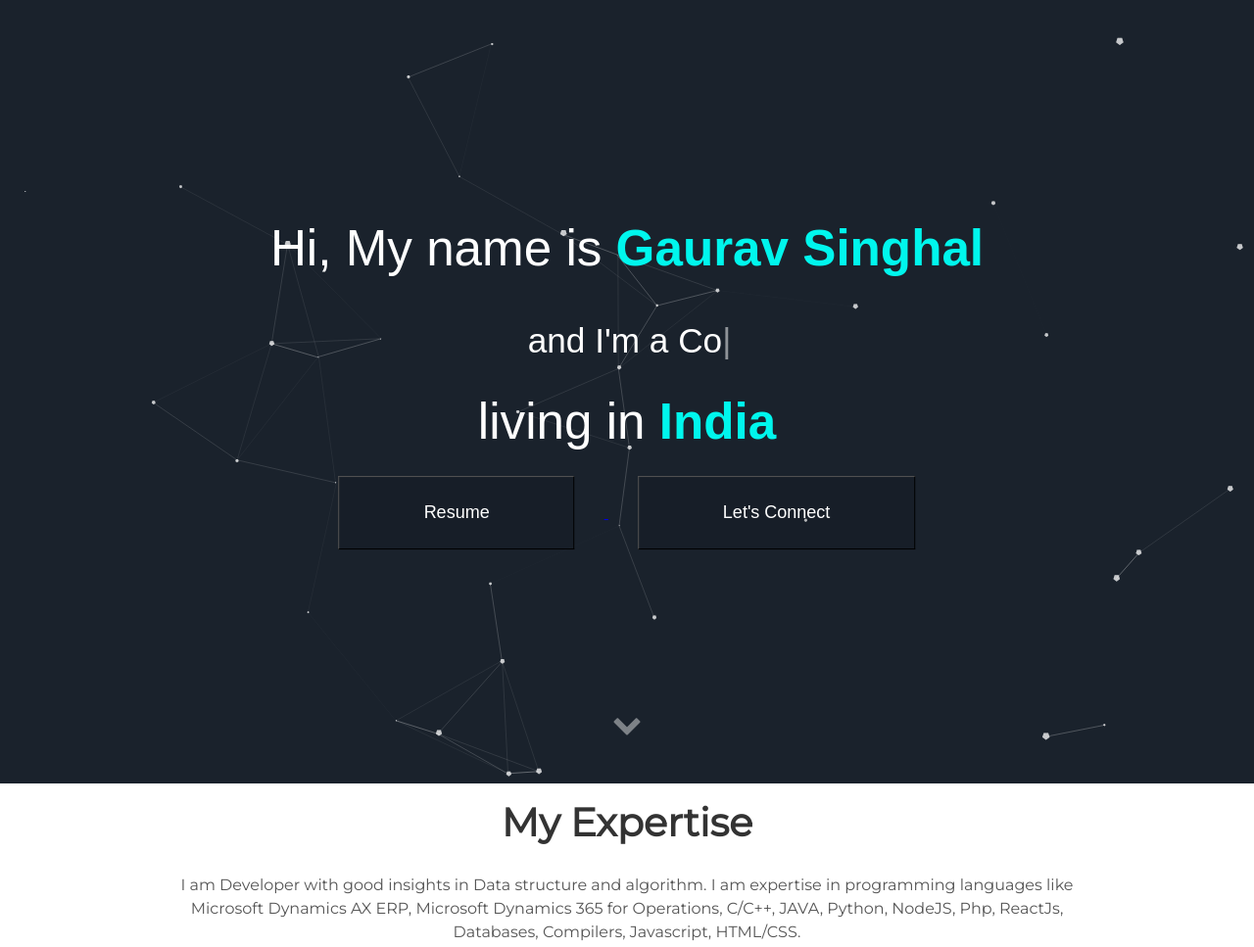
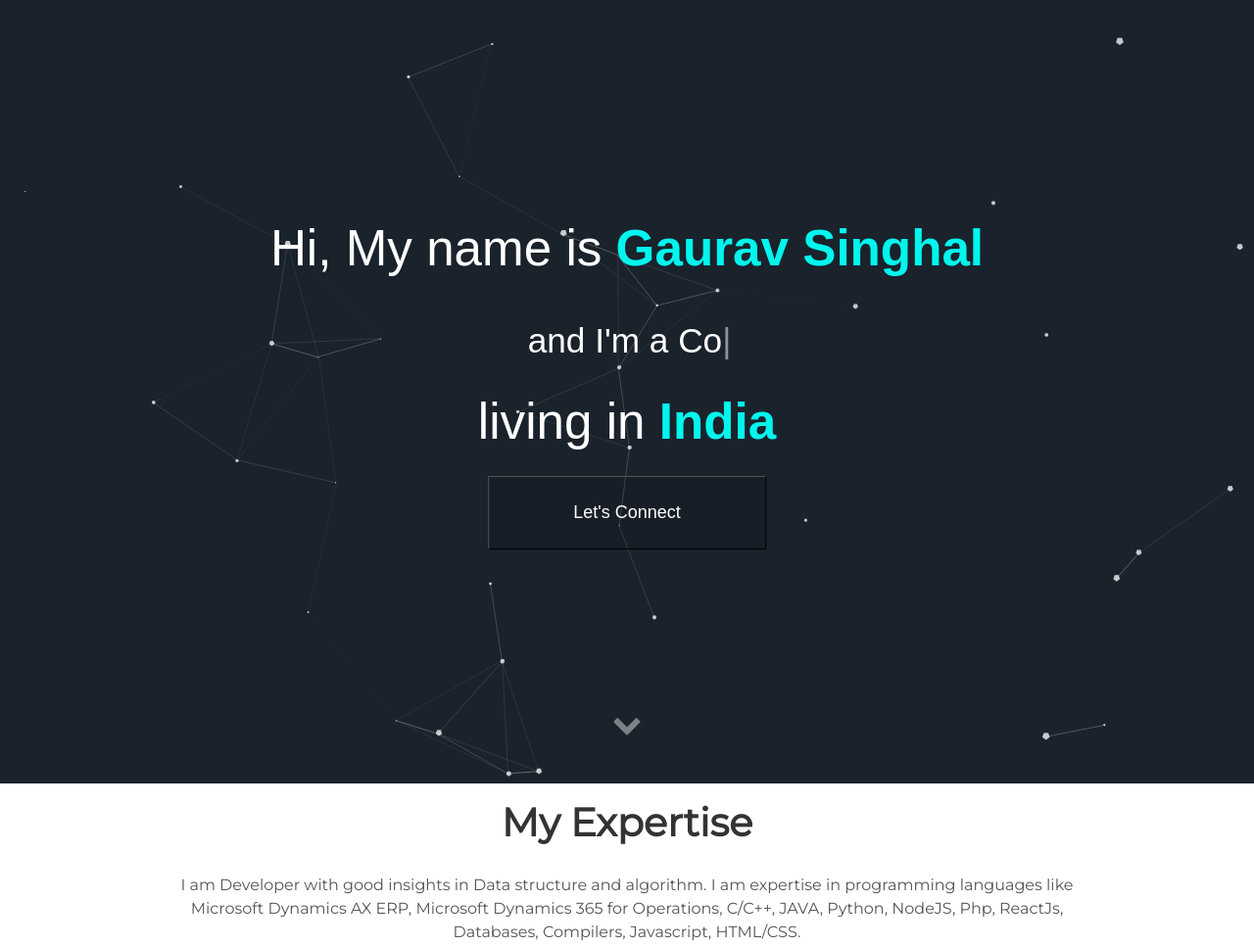
Before and after one commit to krazygaurav/krazygaurav.github.io, a plain HTML site: page index.html in a window 1280 px wide. Shown: the top 967 px of the page at 98% size. Drawn offline with Linux system fonts and the light colour scheme; animation ran at ten frames a second; a web font is replaced by a local one.

Commit message:
Removed Resume

```diff
--- a/index.html
+++ b/index.html
@@ -66,11 +66,11 @@
                     living in
                     <span class="main_head">India</span>
                 </h1>
-                <a href="resume.pdf" target="_blank">
+                <!-- <a href="resume.pdf" target="_blank">
                     <button class="btn-1">
                         <span class="btn-text">Resume</span>
                     </button>
-                </a>
+                </a> -->
                 <a href="#social" class = "smooth-scroll">
                     <button class="btn-1">
                         <span class="btn-text">Let's Connect</span>
```
